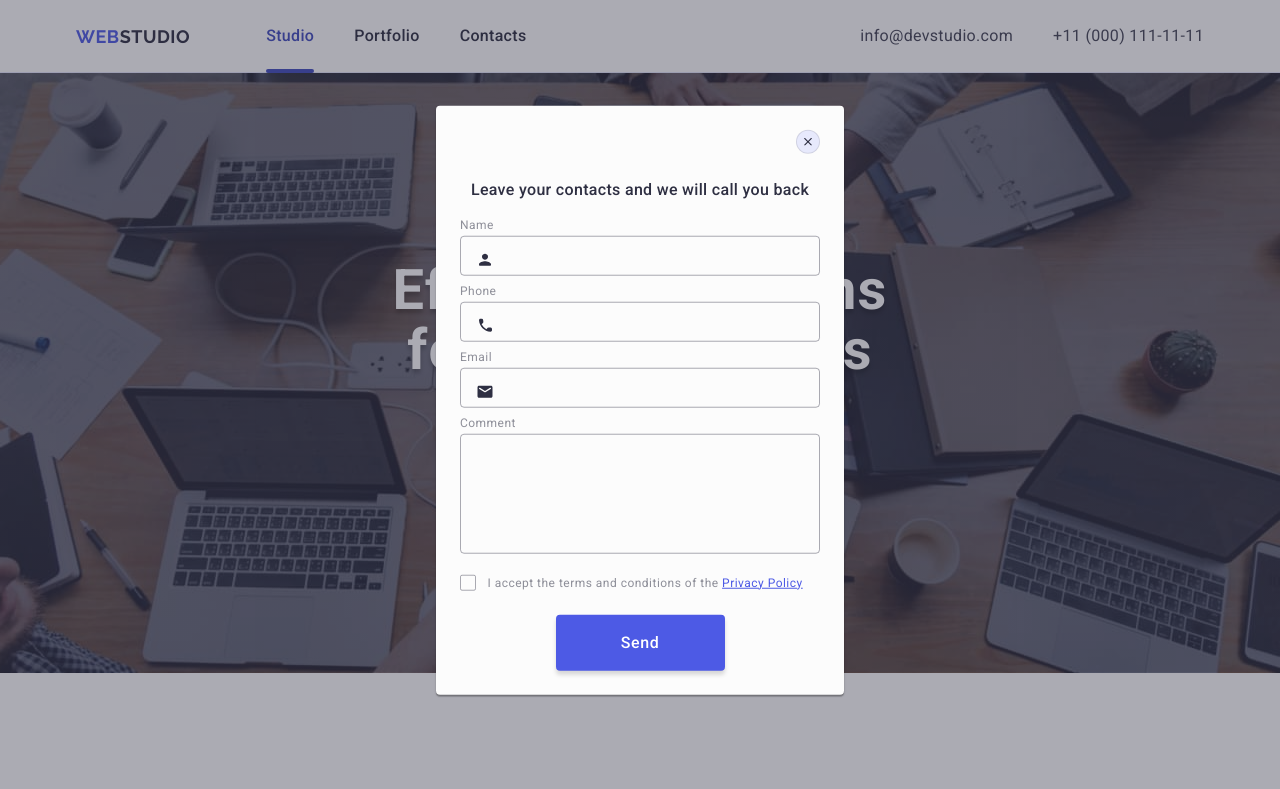
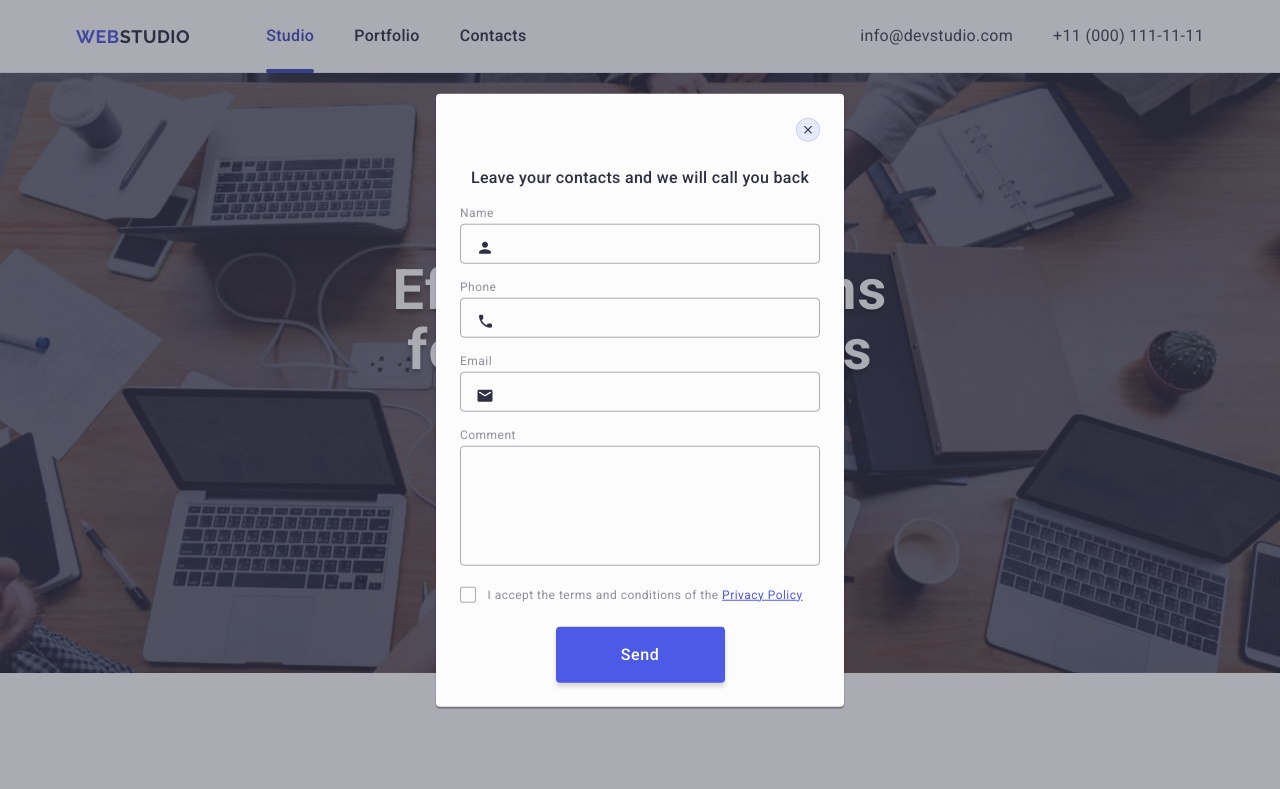
Before and after one commit to Anna-Lan/goit-markup-hw-05, a plain HTML site: page index.html in a window 1280 px wide. Shown: the top 789 px of the page. Drawn offline with nearby package versions, Linux system fonts and the light colour scheme.

Commit message:
add lasr but not all

```diff
--- a/css/styles.css
+++ b/css/styles.css
@@ -634,7 +634,7 @@ gap: 24px;
 }
 
 .review-form-field-wrapper {
-
+    margin-bottom: 8px;
 }
 
 .review-form-label {
@@ -688,7 +688,7 @@ gap: 24px;
     border: 1px solid rgba(46, 47, 66, 0.40);
     background-color: transparent;
     padding: 8px 16px;
-    margin-bottom: 16px;
+    /* margin-bottom: 16px; */
 
     color: rgba(46, 47, 66, 0.40);
     font-family: Roboto;
@@ -710,9 +710,17 @@ gap: 24px;
     color: rgba(46, 47, 66, 0.40);
 }
 
+.review-form-field-wrapper-comment {
+    margin-bottom: 16px;
+}
+
+.review-form-checkbox-wrapper {
+    margin-bottom: 24px;
+}
+
 .review-form-checkbox-label {
     display: block;
-    margin-bottom: 24px;
+    /* margin-bottom: 24px; */
 }
 
 .review-form-own-checkbox {
--- a/index.html
+++ b/index.html
@@ -503,7 +503,7 @@
                     </div>
                 </div>
 
-                <div class="review-form-field-wrapper">
+                <div class="review-form-field-wrapper review-form-field-wrapper-comment">
                     <label for="user-comment" class="review-form-label">
                         Comment</label>
                     <textarea class="review-form-comment"
```
